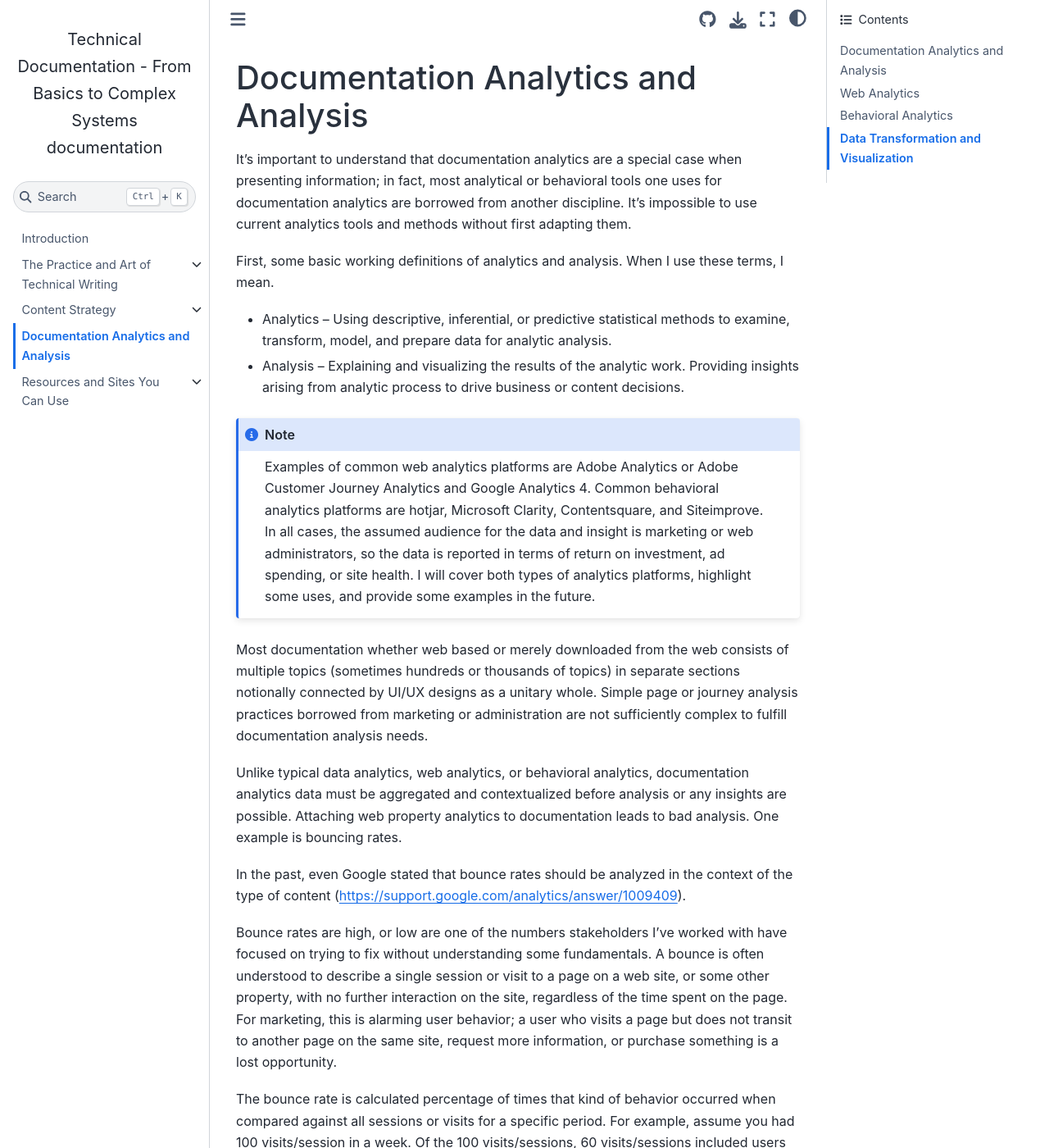
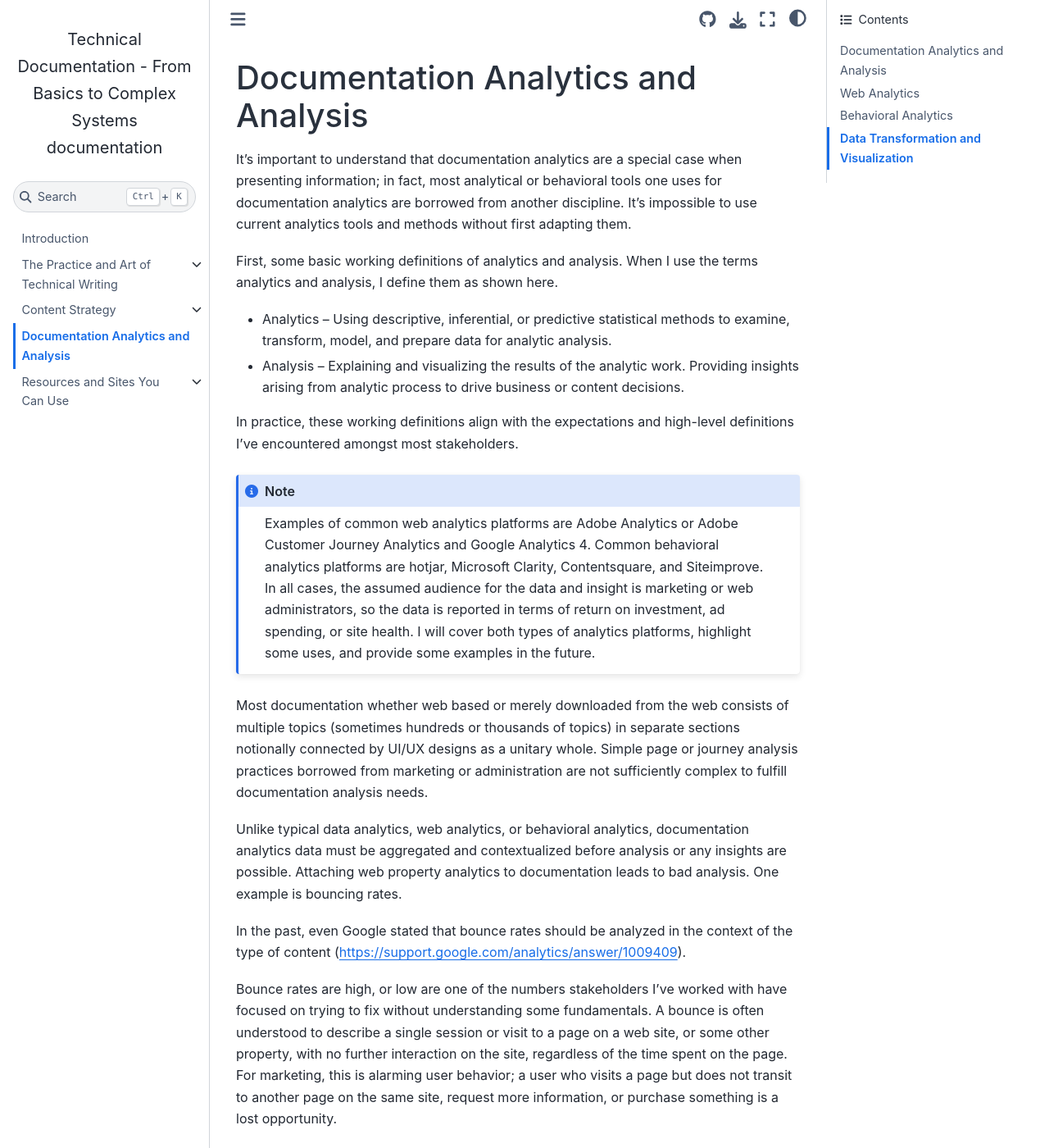
Before and after one commit to johnkinsky/book, a Sphinx documentation site: the page built from docs/source/analysis/analysis_intro.rst, in a window 1280 px wide and 1400 px high. Shown: the whole window at 82% size. Built offline with Sphinx 7.4.7 and the Sphinx Book theme 1.1.4, drawn with Linux system fonts in a browser that asks for light colours; some of the changed text lies outside the part shown.

Commit message:
Update analysis_intro.rst

```diff
--- a/docs/source/analysis/analysis_intro.rst
+++ b/docs/source/analysis/analysis_intro.rst
@@ -4,10 +4,12 @@ Documentation Analytics and Analysis
 
 It’s important to understand that documentation analytics are a special case when presenting information; in fact, most analytical or behavioral tools one uses for documentation analytics are borrowed from another discipline. It’s impossible to use current analytics tools and methods without first adapting them.
 
-First, some basic working definitions of analytics and analysis. When I use these terms, I mean.
+First, some basic working definitions of analytics and analysis. When I use the terms analytics and analysis, I define them as shown here.
 
 - Analytics – Using descriptive, inferential, or predictive statistical methods to examine, transform, model, and prepare data for analytic analysis.
 - Analysis – Explaining and visualizing the results of the analytic work. Providing insights arising from analytic process to drive business or content decisions.
+
+In practice, these working definitions align with the expectations and high-level definitions I've encountered amongst most stakeholders.
 
 .. Note:: Examples of common web analytics platforms are Adobe Analytics or Adobe Customer Journey Analytics and Google Analytics 4. Common behavioral analytics platforms are hotjar, Microsoft Clarity, Contentsquare, and Siteimprove. In all cases, the assumed audience for the data and insight is marketing or web administrators, so the data is reported in terms of return on investment, ad spending, or site health. I will cover both types of analytics platforms, highlight some uses, and provide some examples in the future.
 
```
Also changed, not shown: other parts of docs/source/analysis/analysis_intro.rst (+1 -1 lines).
